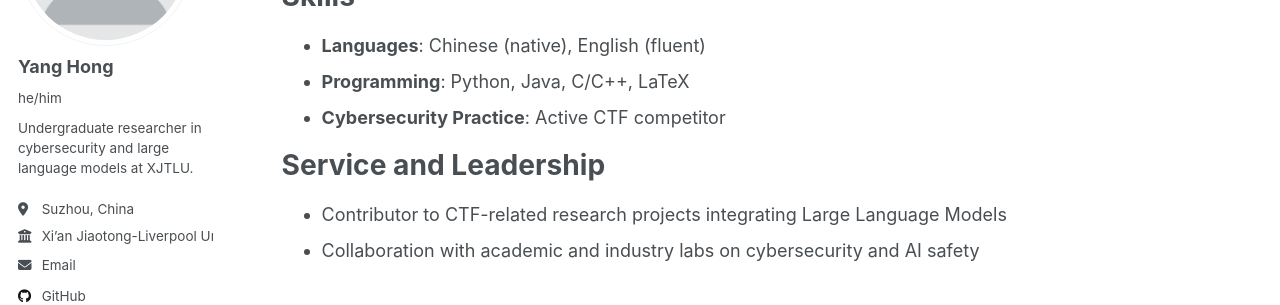
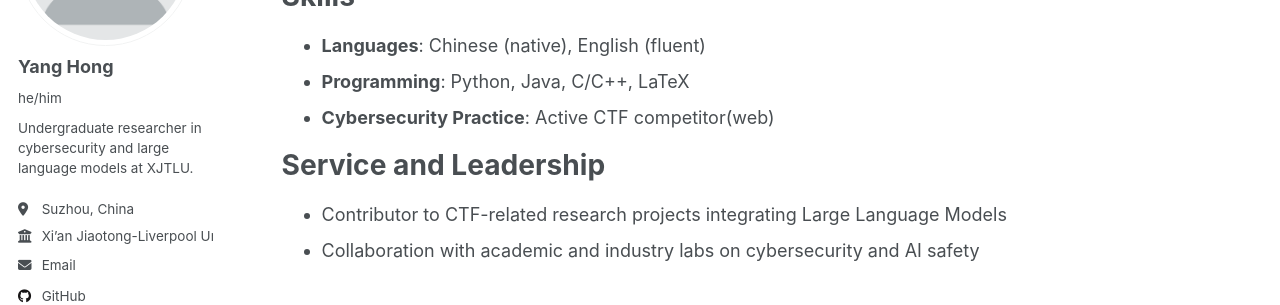
Before and after one commit to expiol/expiol.github.io, a Jekyll site: the page built from _pages/cv.md, in a window 1280 px wide and 900 px high, scrolled down 1400 px. Shown: the part 228-533 px from the top of the window. Built offline with Jekyll 4.4.1, drawn with Linux system fonts in a browser that asks for light colours; a script that is not in the unit is left out.

Commit message:
Update cv.md

```diff
--- a/_pages/cv.md
+++ b/_pages/cv.md
@@ -49,7 +49,7 @@ Skills
 ======
 * **Languages**: Chinese (native), English (fluent)
 * **Programming**: Python, Java, C/C++, LaTeX
-* **Cybersecurity Practice**: Active CTF competitor
+* **Cybersecurity Practice**: Active CTF competitor(web)
 
 Service and Leadership
 ======
```
